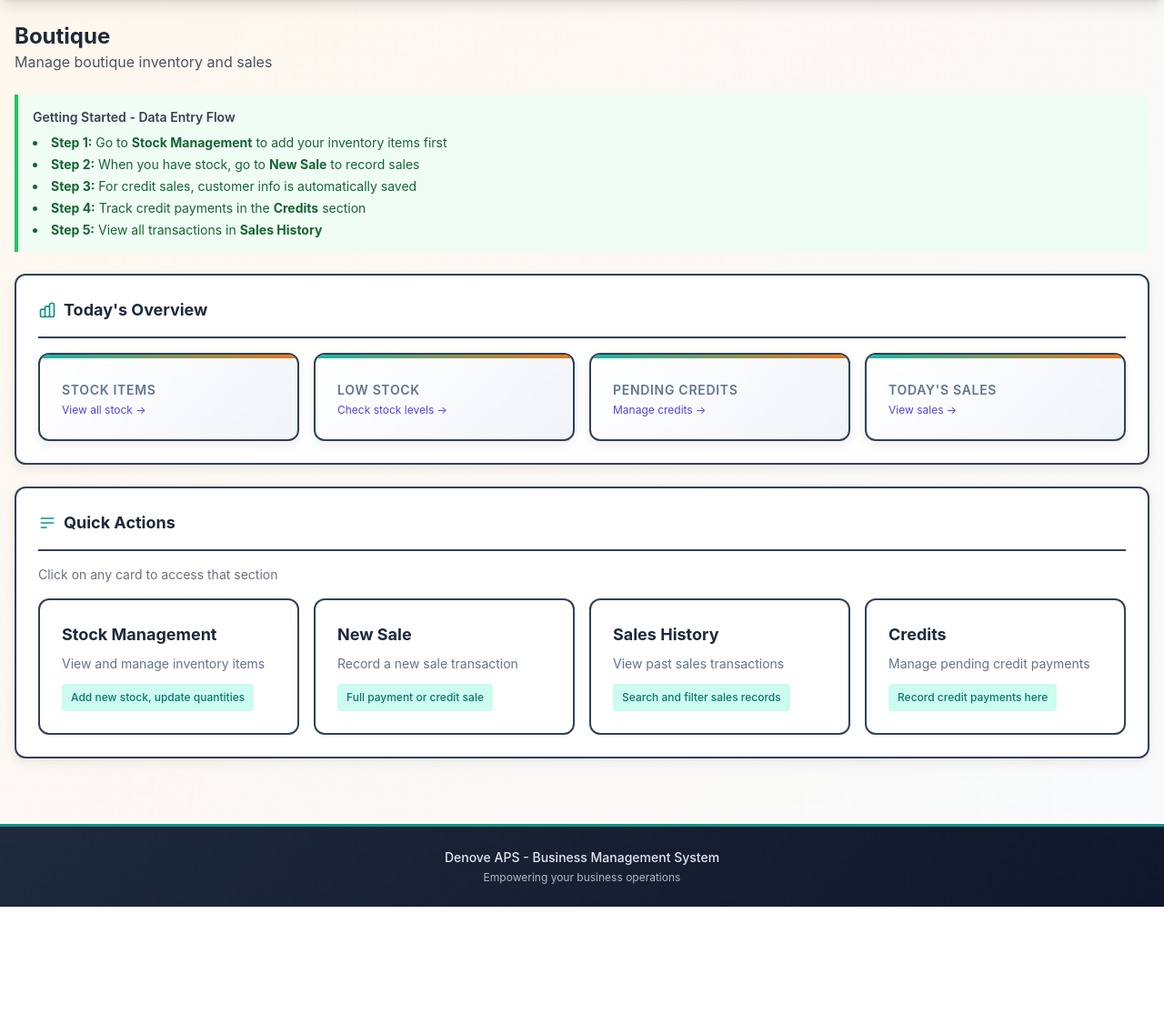
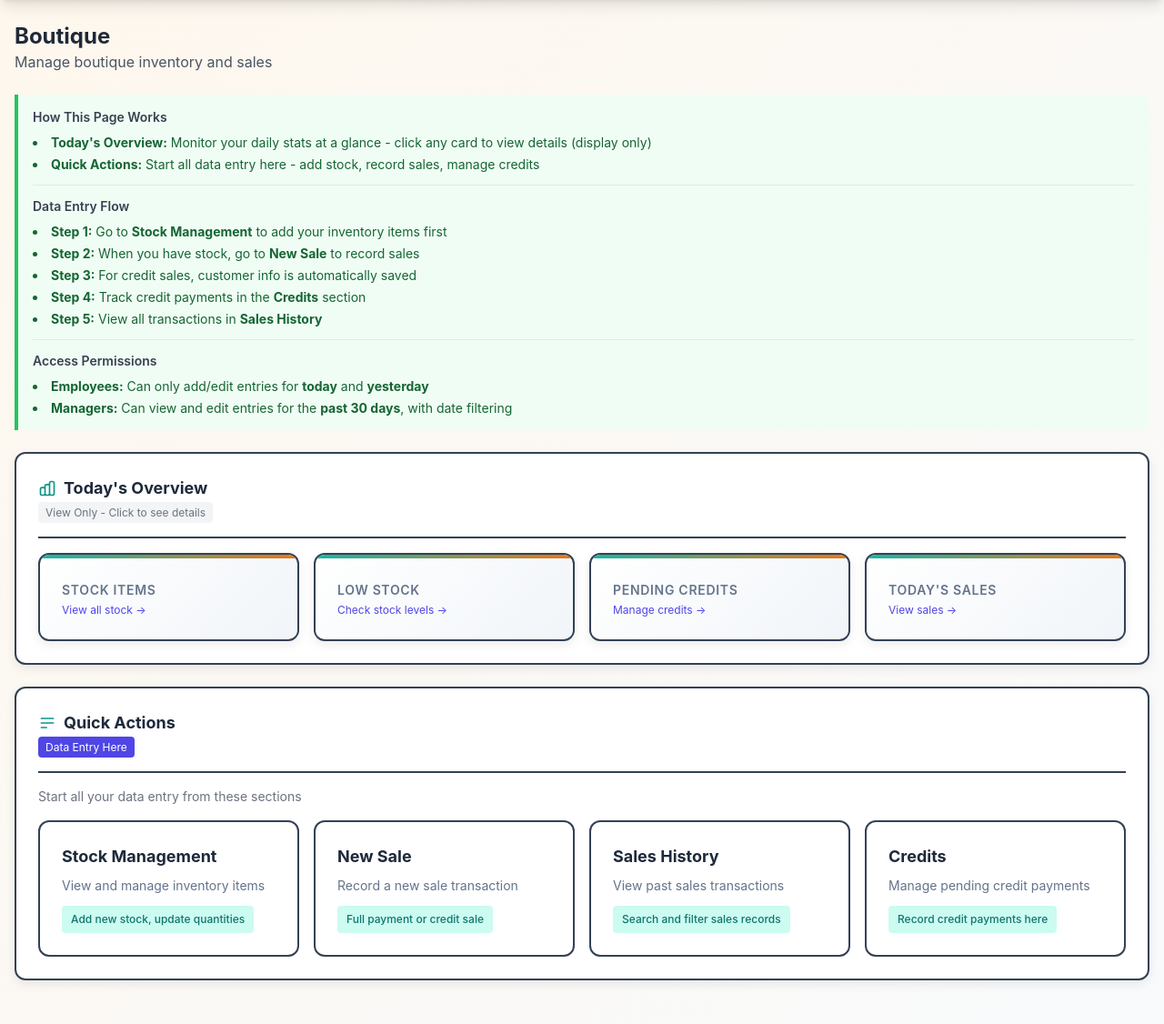
Before and after one commit to Isaac25-lgtm/multi-tenant-business-suite, a Flask app: template backend/app/templates/boutique/index.html in a window 1280 px wide. Shown: the part 67-1193 px from the top of the page at 91% size. Before the commit the page ends 1064 px from the top, so only its background shows below. Run offline with Flask 3, Linux system fonts and the light colour scheme; the template is opened without the code that fills it, so the values that code supplies are empty; some libraries are stand-ins or nearby versions.

Commit message:
Add comprehensive guidelines for dashboard sections and permissions
- Clarified Today's Overview is for display/monitoring only (not data entry)
- Marked Quick Actions as the starting point for all data entry
- Added visual badges: "View Only" for overview, "Data Entry Here" for actions
- Documented access permissions:
  - Employees: can add/edit for today and yesterday only
  - Managers: can view/edit past 30 days with filtering
- Applied consistently across boutique, hardware, and finance sections

Co-Authored-By: Claude Opus 4.5 <noreply@anthropic.com>

```diff
--- a/backend/app/templates/boutique/index.html
+++ b/backend/app/templates/boutique/index.html
@@ -47,23 +47,38 @@
 
 <!-- Quick Guide -->
 <div class="guideline mb-6">
-    <div class="font-semibold text-gray-700 mb-2">Getting Started - Data Entry Flow</div>
+    <div class="font-semibold text-gray-700 mb-2">How This Page Works</div>
     <ul class="list-disc list-inside space-y-1 text-sm">
-        <li><strong>Step 1:</strong> Go to <strong>Stock Management</strong> to add your inventory items first</li>
-        <li><strong>Step 2:</strong> When you have stock, go to <strong>New Sale</strong> to record sales</li>
-        <li><strong>Step 3:</strong> For credit sales, customer info is automatically saved</li>
-        <li><strong>Step 4:</strong> Track credit payments in the <strong>Credits</strong> section</li>
-        <li><strong>Step 5:</strong> View all transactions in <strong>Sales History</strong></li>
+        <li><strong>Today's Overview:</strong> Monitor your daily stats at a glance - click any card to view details (display only)</li>
+        <li><strong>Quick Actions:</strong> Start all data entry here - add stock, record sales, manage credits</li>
     </ul>
+    <div class="mt-3 pt-3 border-t border-gray-200">
+        <div class="font-semibold text-gray-700 mb-2">Data Entry Flow</div>
+        <ul class="list-disc list-inside space-y-1 text-sm">
+            <li><strong>Step 1:</strong> Go to <strong>Stock Management</strong> to add your inventory items first</li>
+            <li><strong>Step 2:</strong> When you have stock, go to <strong>New Sale</strong> to record sales</li>
+            <li><strong>Step 3:</strong> For credit sales, customer info is automatically saved</li>
+            <li><strong>Step 4:</strong> Track credit payments in the <strong>Credits</strong> section</li>
+            <li><strong>Step 5:</strong> View all transactions in <strong>Sales History</strong></li>
+        </ul>
+    </div>
+    <div class="mt-3 pt-3 border-t border-gray-200">
+        <div class="font-semibold text-gray-700 mb-2">Access Permissions</div>
+        <ul class="list-disc list-inside space-y-1 text-sm">
+            <li><strong>Employees:</strong> Can only add/edit entries for <strong>today</strong> and <strong>yesterday</strong></li>
+            <li><strong>Managers:</strong> Can view and edit entries for the <strong>past 30 days</strong>, with date filtering</li>
+        </ul>
+    </div>
 </div>
 
-<!-- Quick Stats -->
+<!-- Today's Overview - Display Only -->
 <div class="section-card mb-6">
     <div class="section-card-header">
         <h2 class="section-card-title">
             <svg fill="none" stroke="currentColor" viewBox="0 0 24 24"><path stroke-linecap="round" stroke-linejoin="round" stroke-width="2" d="M9 19v-6a2 2 0 00-2-2H5a2 2 0 00-2 2v6a2 2 0 002 2h2a2 2 0 002-2zm0 0V9a2 2 0 012-2h2a2 2 0 012 2v10m-6 0a2 2 0 002 2h2a2 2 0 002-2m0 0V5a2 2 0 012-2h2a2 2 0 012 2v14a2 2 0 01-2 2h-2a2 2 0 01-2-2z"/></svg>
             Today's Overview
         </h2>
+        <span class="text-xs text-gray-500 bg-gray-100 px-2 py-1 rounded">View Only - Click to see details</span>
     </div>
     <div class="grid grid-cols-2 md:grid-cols-4 gap-4">
         <a href="{{ url_for('boutique.stock') }}" class="stat-card hover:shadow-lg transition-shadow cursor-pointer">
@@ -89,15 +104,16 @@
     </div>
 </div>
 
-<!-- Quick Actions -->
+<!-- Quick Actions - Data Entry -->
 <div class="section-card">
     <div class="section-card-header">
         <h2 class="section-card-title">
             <svg fill="none" stroke="currentColor" viewBox="0 0 24 24"><path stroke-linecap="round" stroke-linejoin="round" stroke-width="2" d="M4 6h16M4 12h16M4 18h7"/></svg>
             Quick Actions
         </h2>
+        <span class="text-xs text-white bg-indigo-600 px-2 py-1 rounded">Data Entry Here</span>
     </div>
-    <p class="text-sm text-gray-500 mb-4">Click on any card to access that section</p>
+    <p class="text-sm text-gray-500 mb-4">Start all your data entry from these sections</p>
     <div class="grid grid-cols-1 md:grid-cols-2 lg:grid-cols-4 gap-4">
         <a href="{{ url_for('boutique.stock') }}" class="action-card">
             <div class="action-card-title">Stock Management</div>
```
Also changed, not shown: backend/app/templates/finance/index.html (+25 -9 lines), backend/app/templates/hardware/index.html (+25 -9 lines).
